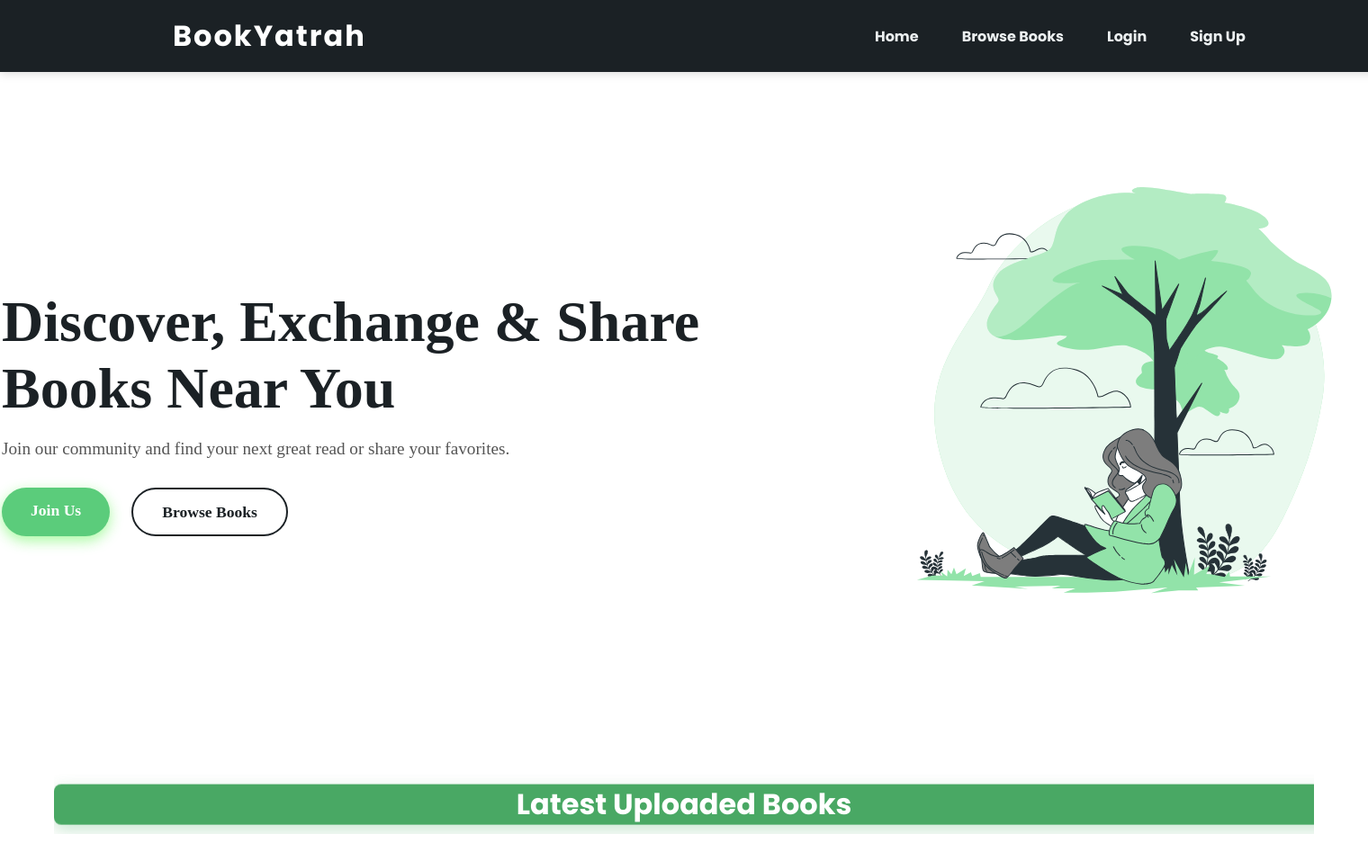
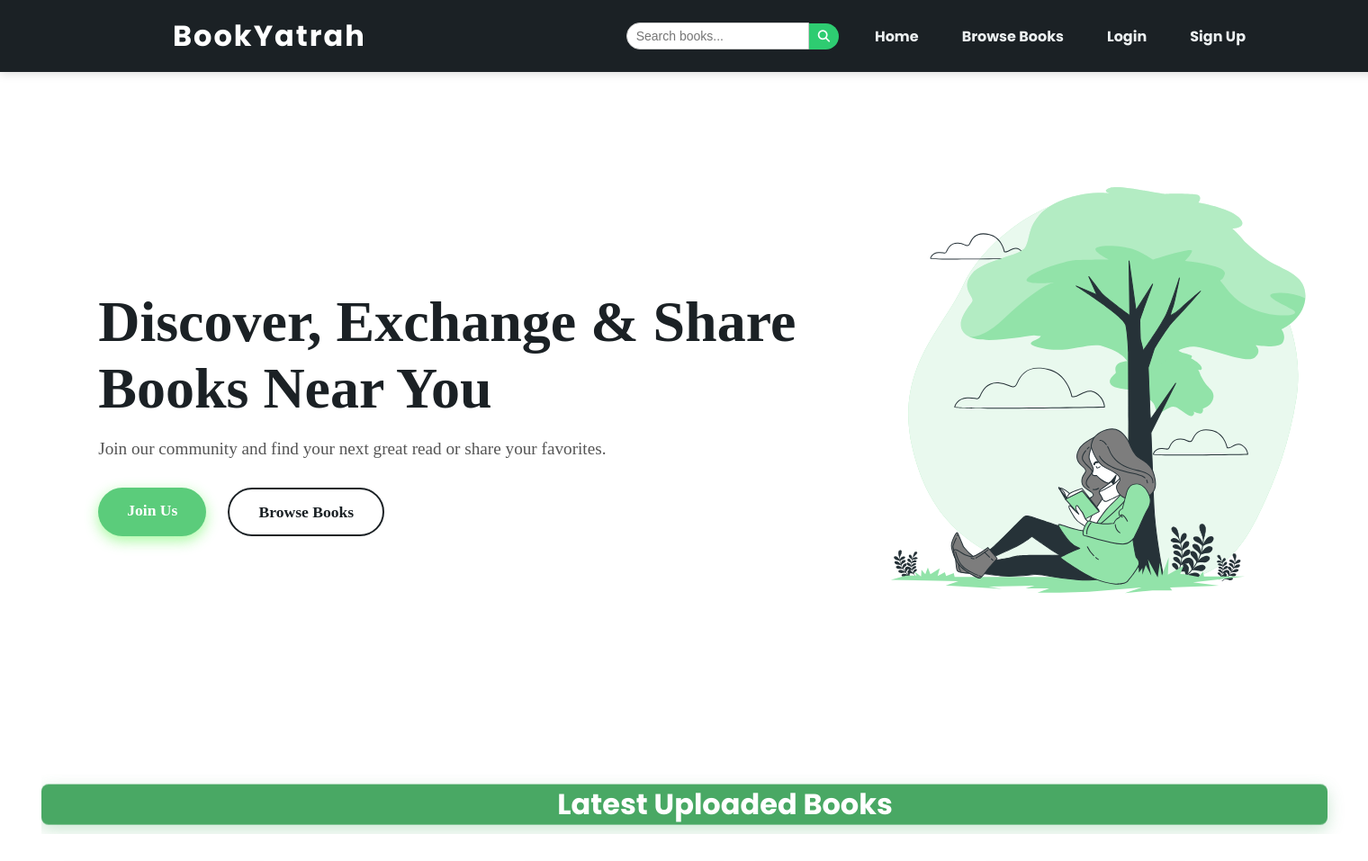
Before and after one commit to YeoleKrushna/BookYatrah, a Django app: page / in a window 1520 px wide; the page is wider, and only the part inside the window is pictured. Shown: the top 957 px of that part at 90% size. Run offline with Django 5.2, Linux system fonts and the light colour scheme; data comes from the database, SQL or seed files in the repository; both versions use the stored data as it was after the commit.

Commit message:
search functionality

```diff
--- a/home/static/home/style.css
+++ b/home/static/home/style.css
@@ -15,6 +15,33 @@ main {
   margin: 0 auto;
   padding: 20px 2rem;
 }
+
+.hero-section{
+  align-items: center;
+  width: 100vw;
+  position: relative;
+  left: 50%;
+  right: 50%;
+  margin-left: -39vw;
+  margin-right: 10vw;
+  z-index: 1;
+}
+
+
+#browse-books {
+  align-items: center;
+  width: 100vw;
+  position: relative;
+  left: 50%;
+  right: 50%;
+  margin-left: -47vw;
+  margin-right: -47vw;
+  padding: 4rem 3rem;
+  box-sizing: border-box;
+  background-color: #fff;
+  z-index: 1;
+}
+
 
 h2.book-section-title {
   position: relative;
@@ -36,7 +63,7 @@ h2.book-section-title::before {
   top: 50%;
   left: 0;
   transform: translateY(-50%) scaleX(0);
-  width: 100vw;
+  width: 94vw;
   height: 2.8rem; /* reduced height */
   background-color: #49a864;
   border-radius: 8px;
@@ -204,7 +231,7 @@ h2.book-section-title::before {
   flex: 1;
   max-width: 500px;
   animation: fadeInRight 1.5s ease forwards;
-  margin-right: -70px !important;
+  margin-right: 250px !important;
 }
 
 .hero-image img {
@@ -320,7 +347,9 @@ footer {
 .book-image img {
   width: 100%;
   height: 100%;
-  object-fit: cover;
+  object-fit: contain;  /* Preserves the whole image */
+  border-radius: 8px;
+  background-color: #f0f0f0;
   display: block;
   border-radius: 12px 12px 0 0;
 }
@@ -466,11 +495,12 @@ footer {
 }
 
 .book-row {
+  max-width: 100%;
+  margin: 0 auto;
+  padding: 0 1rem;
   display: flex;
-  gap: 1.5rem;
-  flex-wrap: nowrap;
-  overflow-x: auto; /* horizontal scroll if overflow */
-  padding-bottom: 1rem;
+  flex-wrap: wrap;
+  gap: 1rem;
 }
 
 .book-card {
@@ -586,7 +616,109 @@ footer {
   background-color: #499c59;
 }
 
-/* Ensure dropdown doesn't affect nav layout */
 .navbar .container {
   position: relative;
 }
+
+/* Search Bar */
+.search-form {
+  display: flex;
+  align-items: center;
+}
+
+.search-form input[type="text"] {
+  padding: 6px 10px;
+  border: 1px solid #ccc;
+  border-radius: 20px 0 0 20px;
+  outline: none;
+  font-size: 14px;
+}
+
+.search-form button {
+  padding: 7px 10px;
+  background-color: #2ecc71;
+  border: none;
+  border-radius: 0 20px 20px 0;
+  color: white;
+  cursor: pointer;
+  transition: background-color 0.3s ease;
+}
+
+.search-form button:hover {
+  background-color: #27ae60;
+}
+
+
+/* css for search_results.html */
+.search-results-container1 {
+  padding: 40px 0;
+  background-color: #f9f9f9;
+}
+
+.search-results-container1 h2 {
+  font-family: 'Poppins', sans-serif;
+  font-size: 24px;
+  margin-bottom: 20px;
+}
+
+.highlight1 {
+  color: #2ecc71;
+}
+
+.book-grid1 {
+  display: grid;
+  grid-template-columns: repeat(5, 1fr);
+  gap: 20px;
+}
+
+.book-card1 {
+  background: #fff;
+  border-radius: 12px;
+  box-shadow: 0 2px 10px rgba(0, 0, 0, 0);
+  padding: 15px;
+  text-align: center;
+}
+
+.book-cover1 img {
+  width: 100%;
+  height: auto;
+  max-height: 220px;
+  object-fit: contain;  /* Preserves the whole image */
+  border-radius: 8px;
+  background-color: #f0f0f0; /* Optional: adds background to images with transparency or different aspect ratios */
+  padding: 5px;
+}
+
+
+.book-info1 h3 {
+  font-size: 18px;
+  margin-top: 10px;
+  margin-bottom: 5px;
+}
+
+.book-info1 .author {
+  font-size: 14px;
+  color: #555;
+  margin-bottom: 10px;
+}
+
+.view-button {
+  display: inline-block;
+  background-color: #2ecc71;
+  color: white;
+  padding: 6px 12px;
+  border-radius: 20px;
+  text-decoration: none;
+  transition: background-color 0.3s ease;
+}
+
+.view-button:hover {
+  background-color: #27ae60;
+}
+
+.no-results {
+  font-size: 16px;
+  color: #777;
+  margin-top: 20px;
+  text-align: center;
+}
--- a/home/templates/home/base.html
+++ b/home/templates/home/base.html
@@ -19,21 +19,17 @@
       <a href="{% url 'home:index' %}" class="logo">BookYatrah</a>
     </div>
 <ul class="nav-links">
+  <li>
+    <form action="{% url 'home:search' %}" method="get" class="search-form">
+      <input type="text" name="q" placeholder="Search books..." required />
+      <button type="submit"><i class="fa fa-search"></i></button>
+    </form>
+  </li>
   <li><a href="{% url 'home:index' %}">Home</a></li>
   <li><a href="#browse-books">Browse Books</a></li>
-
   {% if user.is_authenticated %}
-        <li>
-          <a href="{% url 'users:dashboard' %}">
-            <i class="fa fa-user-circle"></i> My Account
-          </a>
-        </li>
-        <li>
-          <a href="{% url 'chat:inbox' %}">
-            <i class="fa fa-comments"></i> Chats
-          </a>
-        </li>
-
+    <li><a href="{% url 'users:dashboard' %}"><i class="fa fa-user-circle"></i> My Account</a></li>
+    <li><a href="{% url 'chat:inbox' %}"><i class="fa fa-comments"></i> Chats</a></li>
   {% else %}
     <li><a href="{% url 'users:login' %}">Login</a></li>
     <li><a href="{% url 'users:register' %}">Sign Up</a></li>
@@ -49,11 +45,9 @@
         <li class="clear-notifications" id="clear-notifications-btn">Clear All</li>
       </ul>
     </li>
+  {% endif %}
+</ul>
 
-      {% endif %}
-
-
-    </ul>
   </div>
 </nav>
 
--- a/home/templates/home/index.html
+++ b/home/templates/home/index.html
@@ -40,9 +40,11 @@
           {% if user.is_authenticated %}
             <a href="{% url 'exchanges:initiate_exchange' book.id %}" class="btn btn-primary1">Exchange</a>
           {% else %}
-            <a href="{% url 'users:login' %}?next={% url 'exchanges:initiate_exchange' book.id %}" class="btn btn-primary">Exchange</a>
+            <a href="{% url 'users:login' %}?next={% url 'exchanges:initiate_exchange' book.id %}" class="btn btn-primary1">Exchange</a>
           {% endif %}
+          {% if user.is_authenticated %}
           <button class="love-btn" onclick="this.classList.toggle('loved')" aria-label="Love this book">♥</button>
+          {% endif %}
         </div>
 
       </div>
--- a/home/templates/home/more_books.html
+++ b/home/templates/home/more_books.html
@@ -25,7 +25,7 @@
         {% if user.is_authenticated %}
             <a href="{% url 'exchanges:initiate_exchange' book.id %}" class="ab-btn-primary">Exchange</a>
           {% else %}
-            <a href="{% url 'users:login' %}?next={% url 'exchanges:initiate_exchange' book.id %}" class="btn btn-primary">Exchange</a>
+            <a href="{% url 'users:login' %}?next={% url 'exchanges:initiate_exchange' book.id %}" class="ab-btn-primary">Exchange</a>
           {% endif %}
       </div>
     </div>
--- a/home/urls.py
+++ b/home/urls.py
@@ -8,4 +8,6 @@ urlpatterns = [
     path('', views.index, name='index'),
     path('book/<int:book_id>/', views.book_detail, name='book_detail'),
     path('more-books/', views.more_books, name='more_books'),
+    path('search/', views.search, name='search'),
+
 ]
--- a/home/views.py
+++ b/home/views.py
@@ -50,3 +50,24 @@ def more_books(request):
         'books': books,
         'heading': heading,
     })
+
+
+from django.shortcuts import render
+from users.models import Book
+from django.db.models import Q
+
+def search(request):
+    query = request.GET.get('q', '').strip()
+    results = []
+    if query:
+        results = Book.objects.filter(
+            Q(title__icontains=query) |
+            Q(author__icontains=query) |
+            Q(language__icontains=query) |
+            Q(location__icontains=query) |
+            Q(genres__name__icontains=query) |
+            Q(owner__username__icontains=query) |
+            Q(owner__first_name__icontains=query) |
+            Q(owner__last_name__icontains=query)
+        ).distinct()
+    return render(request, 'home/search_results.html', {'query': query, 'results': results})
```
Also changed, not shown: home/templates/home/book_detail.html (+5 -2 lines), home/templates/home/search_results.html (added, +44 -0 lines), db.sqlite3. Lines whose indentation alone changed are shown as unchanged.
